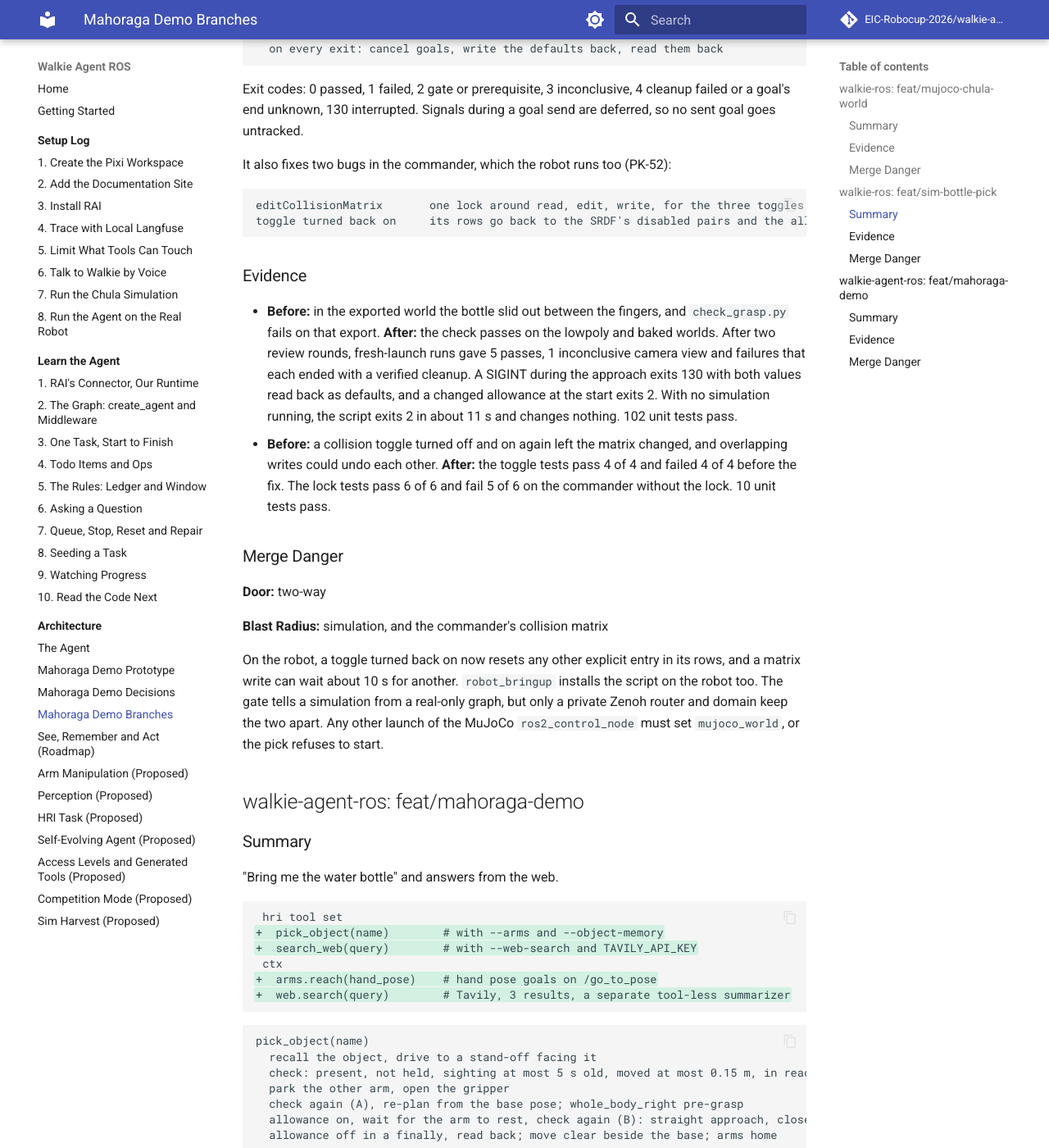
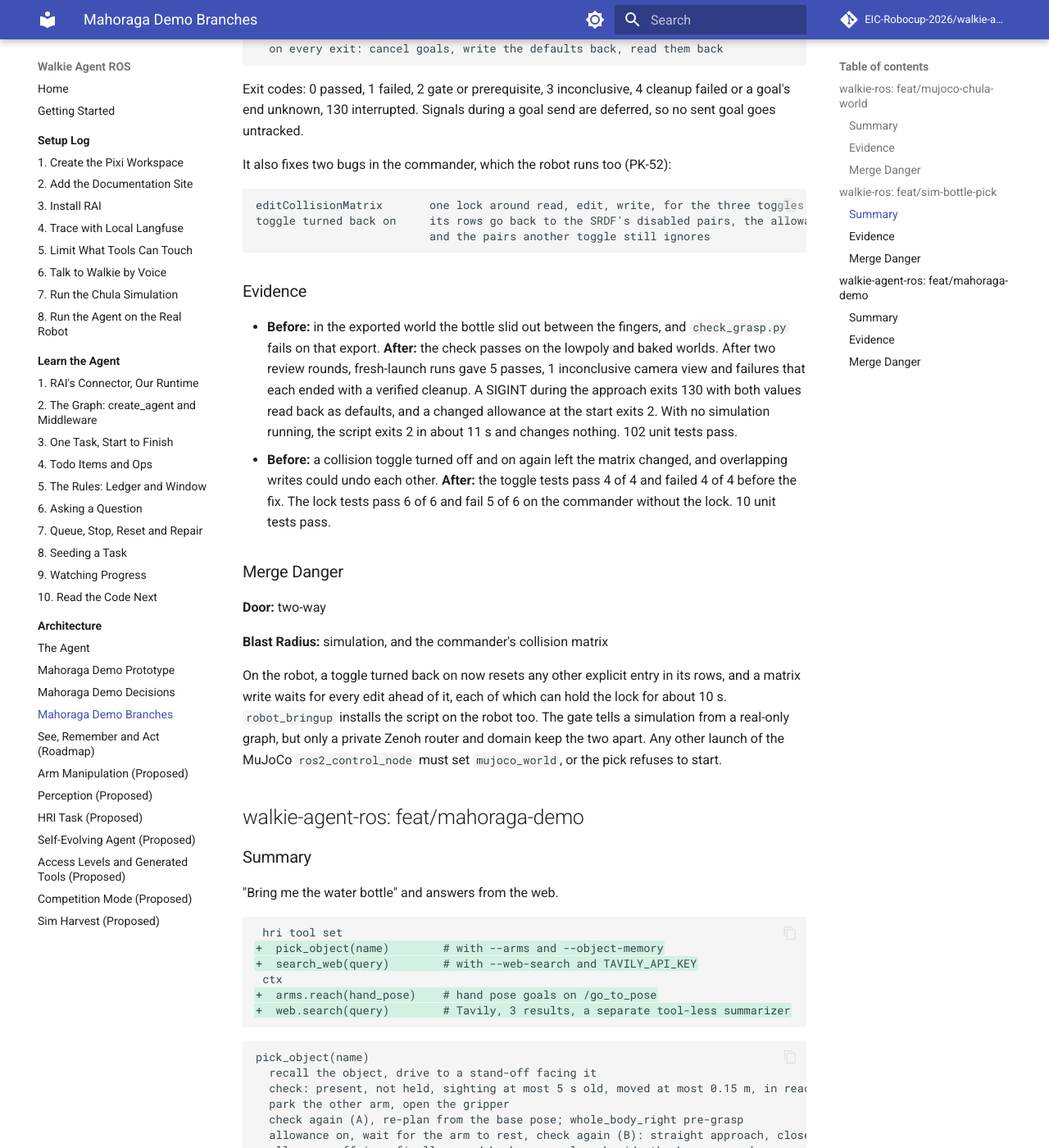
Before and after one commit to EIC-Robocup-2026/walkie-agent-ros, an MkDocs documentation site: the page built from docs/architecture/mahoraga-demo-branches.md, in a window 1280 px wide and 1400 px high, scrolled down 1655 px. Shown: the whole window at 82% size. Built offline with MkDocs 1.6.1 and Material for MkDocs 9.7.7, drawn with Linux system fonts in a browser that asks for light colours; comment, search, counter and statistics services are not loaded.

Commit message:
docs: state what a restored toggle keeps and how long a matrix write can wait

````diff
--- a/docs/architecture/mahoraga-demo-branches.md
+++ b/docs/architecture/mahoraga-demo-branches.md
@@ -64,7 +64,8 @@ It also fixes two bugs in the commander, which the robot runs too (PK-52):
 
 ```text
 editCollisionMatrix       one lock around read, edit, write, for the three toggles and the allowance
-toggle turned back on     its rows go back to the SRDF's disabled pairs and the allowance's pairs
+toggle turned back on     its rows go back to the SRDF's disabled pairs, the allowance's pairs
+                          and the pairs another toggle still ignores
 ```
 
 ### Evidence
@@ -80,7 +81,7 @@ toggle turned back on     its rows go back to the SRDF's disabled pairs and the
 
 **Blast Radius:** simulation, and the commander's collision matrix
 
-On the robot, a toggle turned back on now resets any other explicit entry in its rows, and a matrix write can wait about 10 s for another. `robot_bringup` installs the script on the robot too. The gate tells a simulation from a real-only graph, but only a private Zenoh router and domain keep the two apart. Any other launch of the MuJoCo `ros2_control_node` must set `mujoco_world`, or the pick refuses to start.
+On the robot, a toggle turned back on now resets any other explicit entry in its rows, and a matrix write waits for every edit ahead of it, each of which can hold the lock for about 10 s. `robot_bringup` installs the script on the robot too. The gate tells a simulation from a real-only graph, but only a private Zenoh router and domain keep the two apart. Any other launch of the MuJoCo `ros2_control_node` must set `mujoco_world`, or the pick refuses to start.
 
 ## walkie-agent-ros: feat/mahoraga-demo
 
````
Also changed, not shown: docs/architecture/mahoraga-demo-decisions.md (+1 -1 lines).
